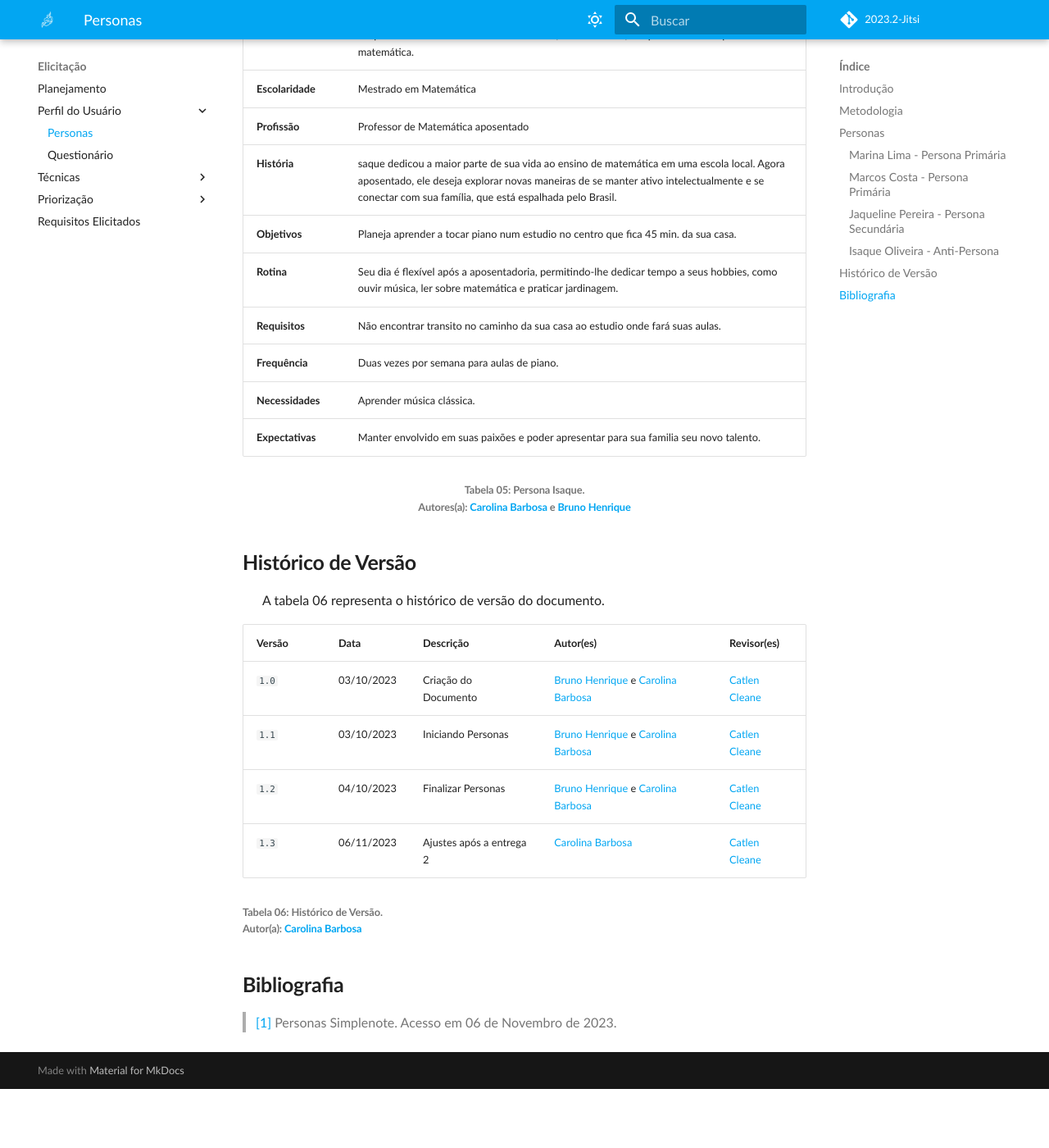
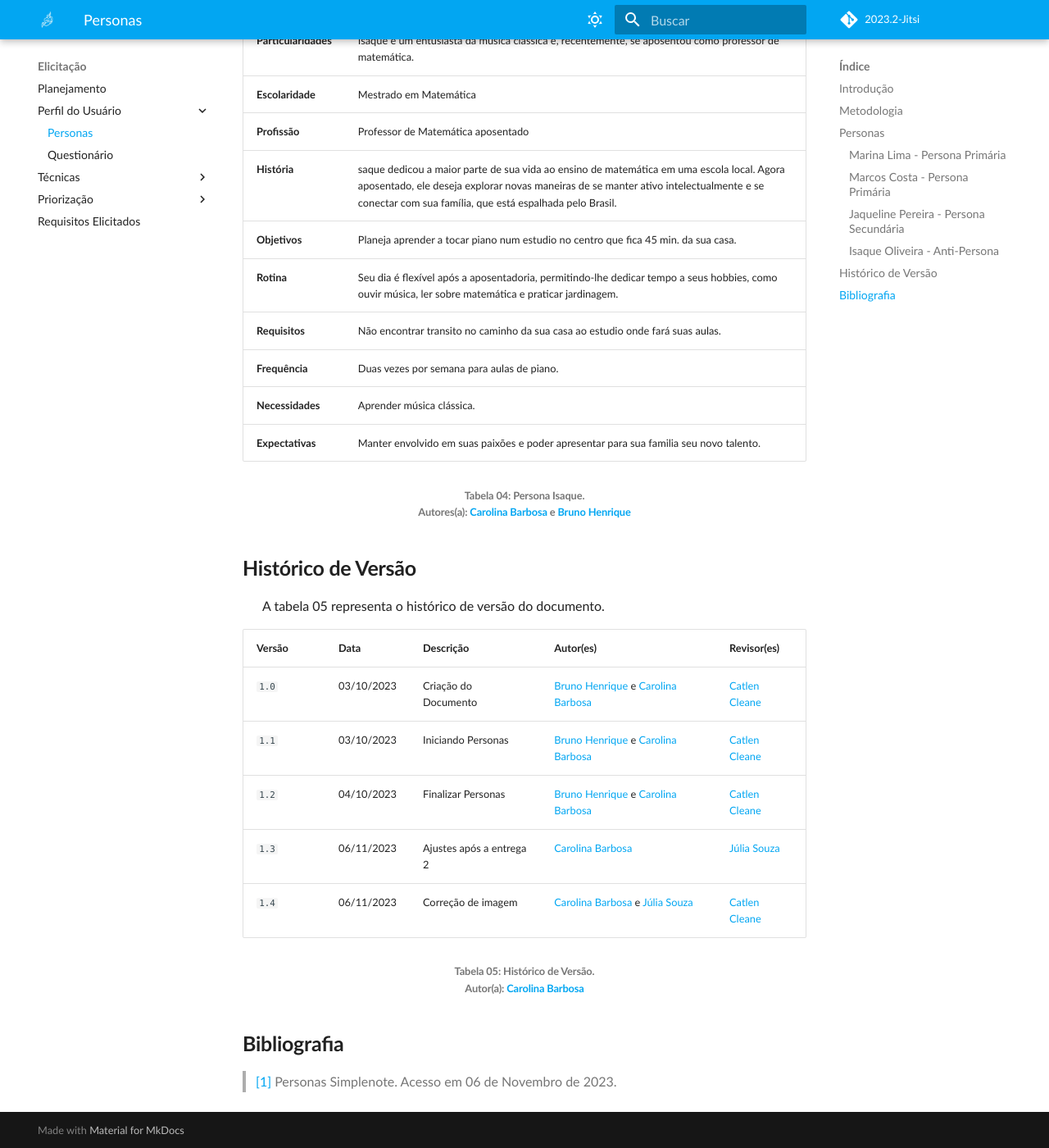
Before and after one commit to Requisitos-de-Software/2023.2-Jitsi, an MkDocs documentation site: the page built from docs/Elicitacao/perfilDoUsuario/personas.md, in a window 1280 px wide and 1400 px high, scrolled down 5479 px. Shown: the whole window at 82% size. Built offline with MkDocs 1.6.1 and Material for MkDocs 9.7.7, drawn with Linux system fonts in a browser that asks for light colours; some web fonts are replaced; comment, search, counter and statistics services are not loaded; before the commit the page ends 6807 px from its top, so only the background shows below that; some of the changed text lies outside the part shown.

Commit message:
correção de imagem persona

```diff
--- a/docs/Elicitacao/perfilDoUsuario/personas.md
+++ b/docs/Elicitacao/perfilDoUsuario/personas.md
@@ -132,13 +132,13 @@
 ### Isaque Oliveira - Anti-Persona
 
 <div align="center">
-<img src="../../../Isaque.jpg" width="300" height="300">
+<img src="https://raw.githubusercontent.com/Requisitos-de-Software/2023.2-Jitsi/main/docs/assets/Isaque.jpg" width="300" height="300">
 </div>
 
 <div align="center">
 
 <figcaption align='center'>
-    <b>Figura 05: Isaque Oliveira - Anti-Persona.</b>
+    <b>Figura 04: Isaque Oliveira - Anti-Persona.</b>
     <br><small>Fonte: <a href='https://this-person-does-not-exist.com/en'>Thispersondoesnotexist</a> </small>
 </figcaption>
 </div>
@@ -164,7 +164,7 @@
 | **Expectativas**     | Manter envolvido em suas paixões e poder apresentar para sua familia seu novo talento. |
 
 <p align="justify">
-<h6 align = "center"> Tabela 05: Persona Isaque.
+<h6 align = "center"> Tabela 04: Persona Isaque.
 <br> Autores(a): <a href="https://github.com/CarolinaBarb">Carolina Barbosa</a> e <a href="https://github.com/BrunoHenrique00">Bruno Henrique</a></h6>
 </p>
 
@@ -172,7 +172,7 @@
 
 ## **Histórico de Versão**
 <p align="justify">
-&emsp;&emsp;A tabela 06 representa o histórico de versão do documento.
+&emsp;&emsp;A tabela 05 representa o histórico de versão do documento.
 </p>
 
 | Versão | Data       | Descrição            | Autor(es)                                                                                                  | Revisor(es)                                 |
@@ -180,11 +180,11 @@
 | `1.0`  | 03/10/2023 | Criação do Documento | [Bruno Henrique](https://github.com/BrunoHenrique00) e [Carolina Barbosa](https://github.com/CarolinaBarb) | [Catlen Cleane](https://github.com/catlenc) |
 | `1.1`  | 03/10/2023 | Iniciando Personas   | [Bruno Henrique](https://github.com/BrunoHenrique00) e [Carolina Barbosa](https://github.com/CarolinaBarb) | [Catlen Cleane](https://github.com/catlenc) |
 | `1.2`  | 04/10/2023 | Finalizar Personas   | [Bruno Henrique](https://github.com/BrunoHenrique00) e [Carolina Barbosa](https://github.com/CarolinaBarb) | [Catlen Cleane](https://github.com/catlenc) |
-| `1.3`  | 06/11/2023 | Ajustes após a entrega 2 | [Carolina Barbosa](https://github.com/CarolinaBarb) | [Catlen Cleane](https://github.com/catlenc) |
+| `1.3`  | 06/11/2023 | Ajustes após a entrega 2 | [Carolina Barbosa](https://github.com/CarolinaBarb) | [Júlia Souza](https://github.com/JuliaSSouza) |
+| `1.4`  | 06/11/2023 | Correção de imagem| [Carolina Barbosa](https://github.com/CarolinaBarb) e [Júlia Souza](https://github.com/JuliaSSouza) | [Catlen Cleane](https://github.com/catlenc) |
 
-<h6 align="justify"> Tabela 06: Histórico de Versão.
+<h6 align="center"> Tabela 05: Histórico de Versão.
 <br> Autor(a): <a href="https://github.com/CarolinaBarb">Carolina Barbosa</a></h6>
-</center>
 
 ## **Bibliografia**
 
```
